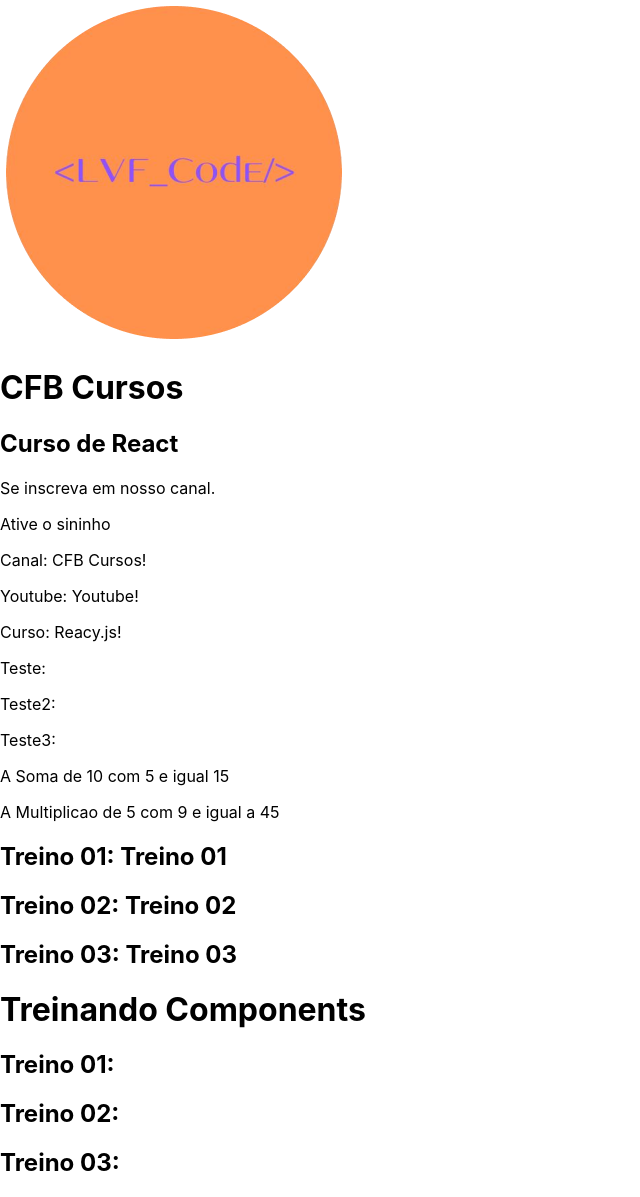
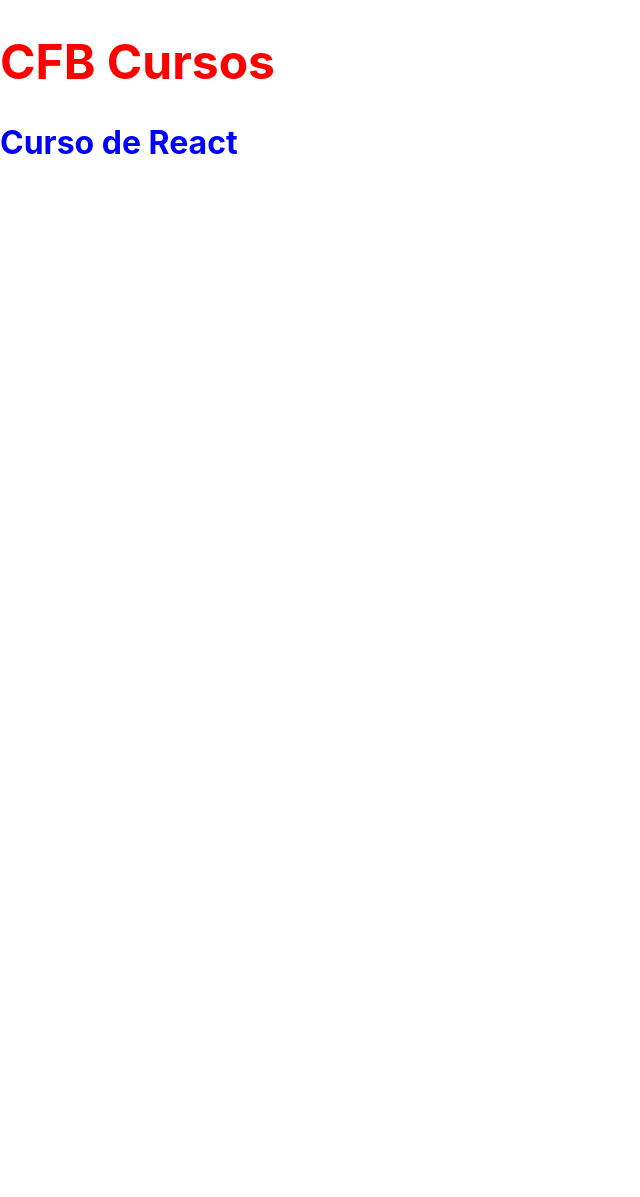
Before and after one commit to FernandoVenturini/React.js-course, a React (Create React App) app: page / in a window 1280 px wide. Shown: the whole page, without its empty margins (0-640 px from the left). After the commit the page ends 800 px from the top, so only its background shows below. Built offline with nearby package versions, Linux system fonts and the light colour scheme.

Commit message:
class react.js 07

```diff
--- a/src/App.js
+++ b/src/App.js
@@ -1,20 +1,17 @@
 import React from "react"
 
 /* Importando Components */
-import Header from './components/Header'
-import Body from './components/Body'
-import Treino_01 from './components/Treino_01'
-import Treino_02 from "./components/Treino_02"
 
 export default function App() {
+	const css = {
+		color: 'blue',
+		fontSize: '2em'
+	}
 
-  return(
-    <>
-      <Header/>
-      <Body/>
-      <Treino_01/>
-      <Treino_02/>
-    </>
-  )
-
+	return(
+		<>
+			<h1 style={{color: '#f00', fontSize: '3em'}}>CFB Cursos</h1>
+			<h2 style={css}>Curso de React</h2>
+		</>
+	)
 }
--- a/src/components/Body.js
+++ b/src/components/Body.js
@@ -4,7 +4,7 @@ import React from 'react'
 import Data from './Data'
 
 /* Importando Component Treino_02 */
-import Treino_02 from './Treino_02'
+import Treino_02 from './Classe'
 
 export default function Body() {
     const cnl2 = () => {
--- a/src/components/Treino_01.js
+++ b/src/components/Carro.js
@@ -1,6 +1,6 @@
 import React from 'react'
 
-export default function Treino_01() {
+export default function Carro() {
 
     return(
         <>
--- a/src/components/Treino_02.js
+++ b/src/components/Classe.js
@@ -1,6 +1,6 @@
 import React from 'react'
 
-export default function Treino_02(props) {
+export default function Classe(props) {
 
     return(
         <>
```
